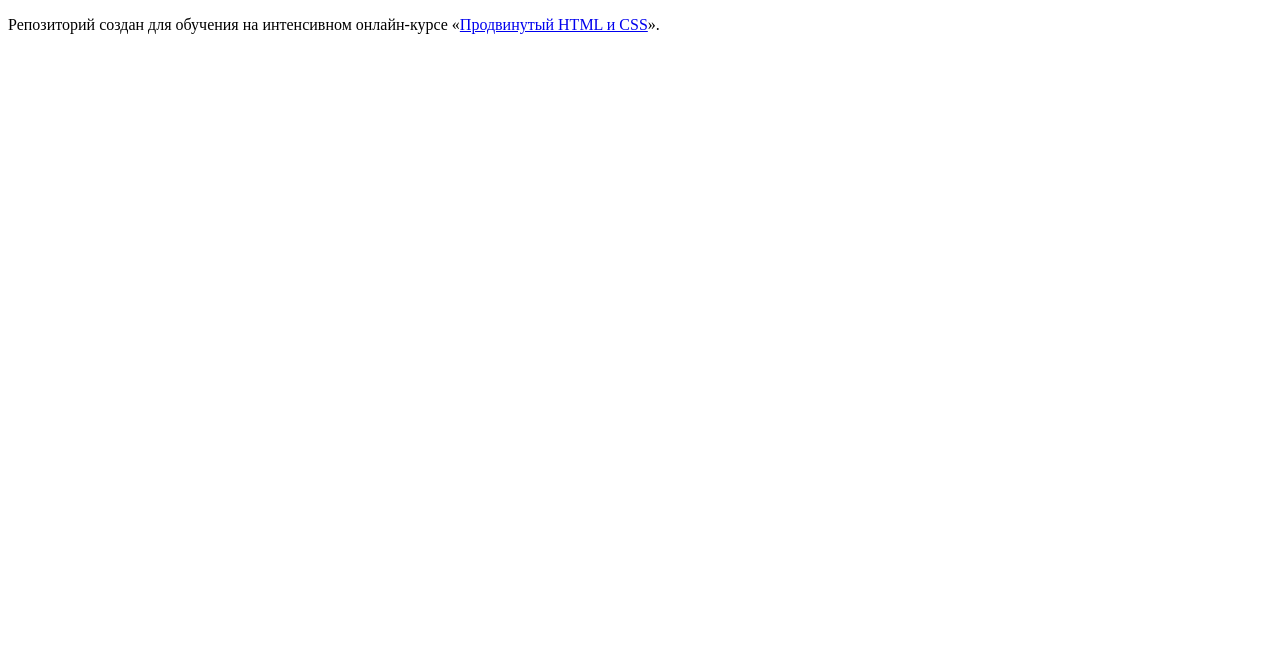
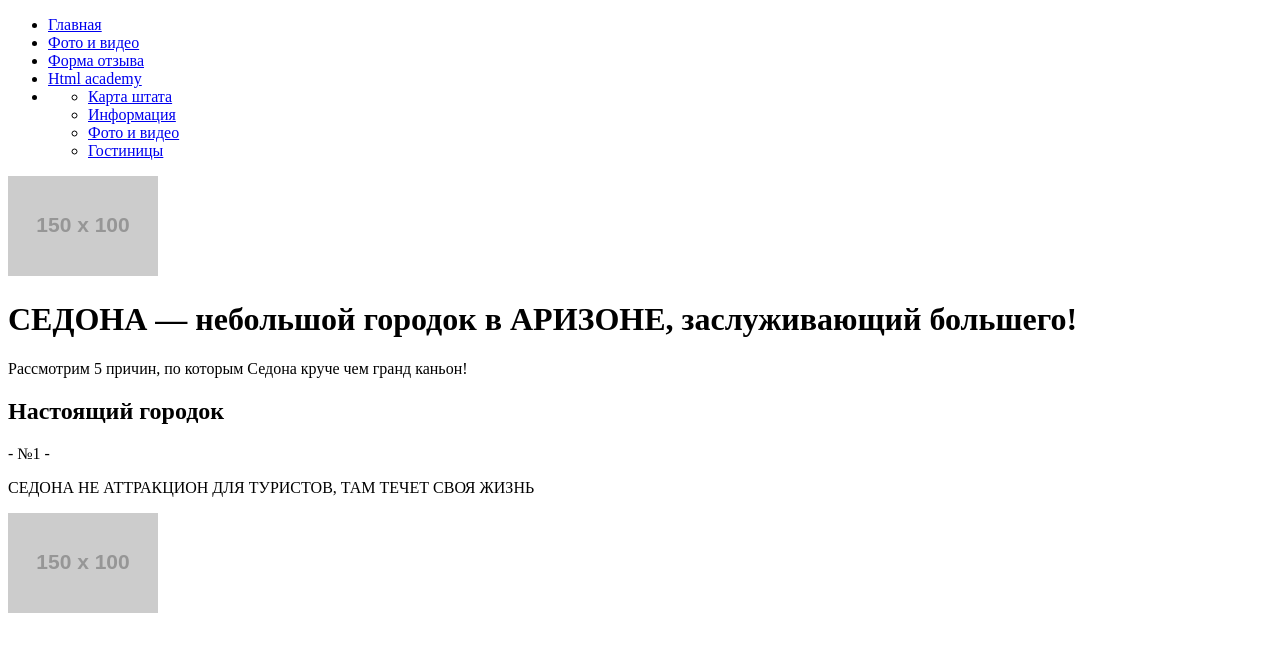
Before and after one commit to AsadchyAndrei/141591-sedona, a website: page index.html in a window 1280 px wide. Drawn offline with Linux system fonts and the light colour scheme; placeholder pictures from the web are drawn by us.

Commit message:
Сверстал шапку index.html

```diff
--- a/index.html
+++ b/index.html
@@ -6,7 +6,55 @@
   </head>
   <body>
 
-    <p>Репозиторий создан для обучения на интенсивном онлайн‑курсе «<a href="https://htmlacademy.ru/intensive/adaptive">Продвинутый HTML и CSS</a>».</p>
+    <header class="header">
+      <nav class="main-navigation">
+        <ul>
+          <li class="main-navigation__item">
+            <a href="#" class="main-navigation__link">Главная</a>
+          </li>
+          <li class="main-navigation__item">
+            <a href="#" class="main-navigation__link">Фото и видео</a>
+          </li>
+          <li class="main-navigation__item">
+            <a href="#" class="main-navigation__link">Форма отзыва</a>
+          </li>
+          <li class="main-navigation__item">
+            <a href="#" class="main-navigation__link">Html academy</a>
+          </li>
+          <li class="main-navigation__item">
+            <ul>
+              <li class="add-navigation__item">
+                <a href="#" class="add-navigation__link">Карта штата</a>
+              </li>
+              <li class="add-navigation__item">
+                <a href="#" class="add-navigation__link">Информация</a>
+              </li>
+              <li class="add-navigation__item">
+                <a href="#" class="add-navigation__link">Фото и видео</a>
+              </li>
+              <li class="add-navigation__item">
+                <a href="#" class="add-navigation__link">Гостиницы</a>
+              </li>
+            </ul>
+          </li>
+        </ul>
+      </nav>
+      <img src="http://placehold.it/150x100" alt="" class="header__index-bagraund">
+    </header>
+
+    <main class="main">
+      <div class="advantages">
+        <h1 class="advantages__title">СЕДОНА — небольшой городок в АРИЗОНЕ, заслуживающий большего!</h1>
+        <p class="advantages__description">Рассмотрим 5 причин, по которым Седона круче чем гранд каньон!</p>
+      </div>
+      <div class="advantages">
+        <h2 class="advantages__title">Настоящий городок</h2>
+        <p class="advantages__description">- №1 -</p>
+        <p class="advantages__description">СЕДОНА НЕ АТТРАКЦИОН ДЛЯ ТУРИСТОВ, ТАМ ТЕЧЕТ СВОЯ ЖИЗНЬ</p>
+      </div>
+      <img src="http://placehold.it/150x100" alt="" class="advantages__img">
+
+    </main>
 
   </body>
 </html>
```
